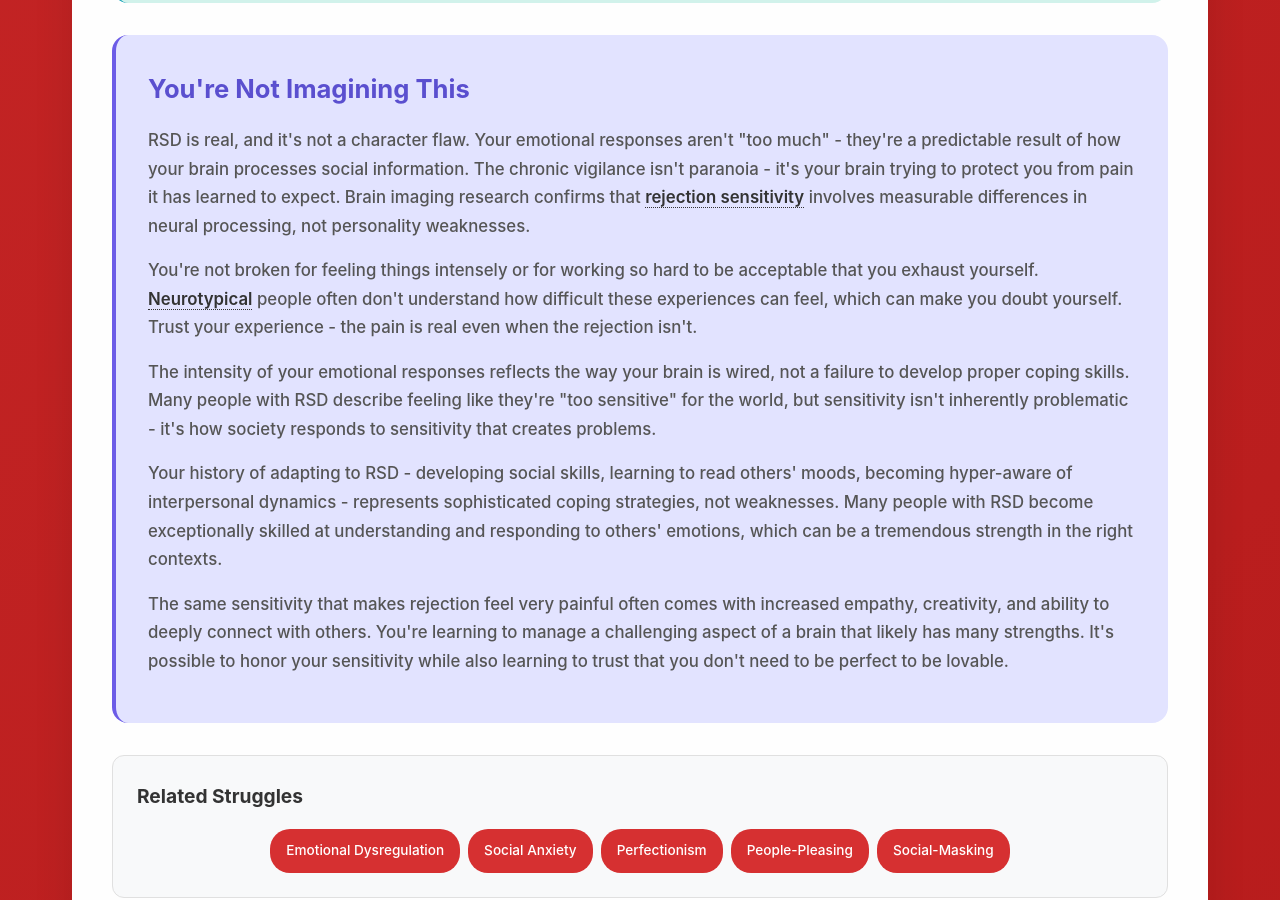
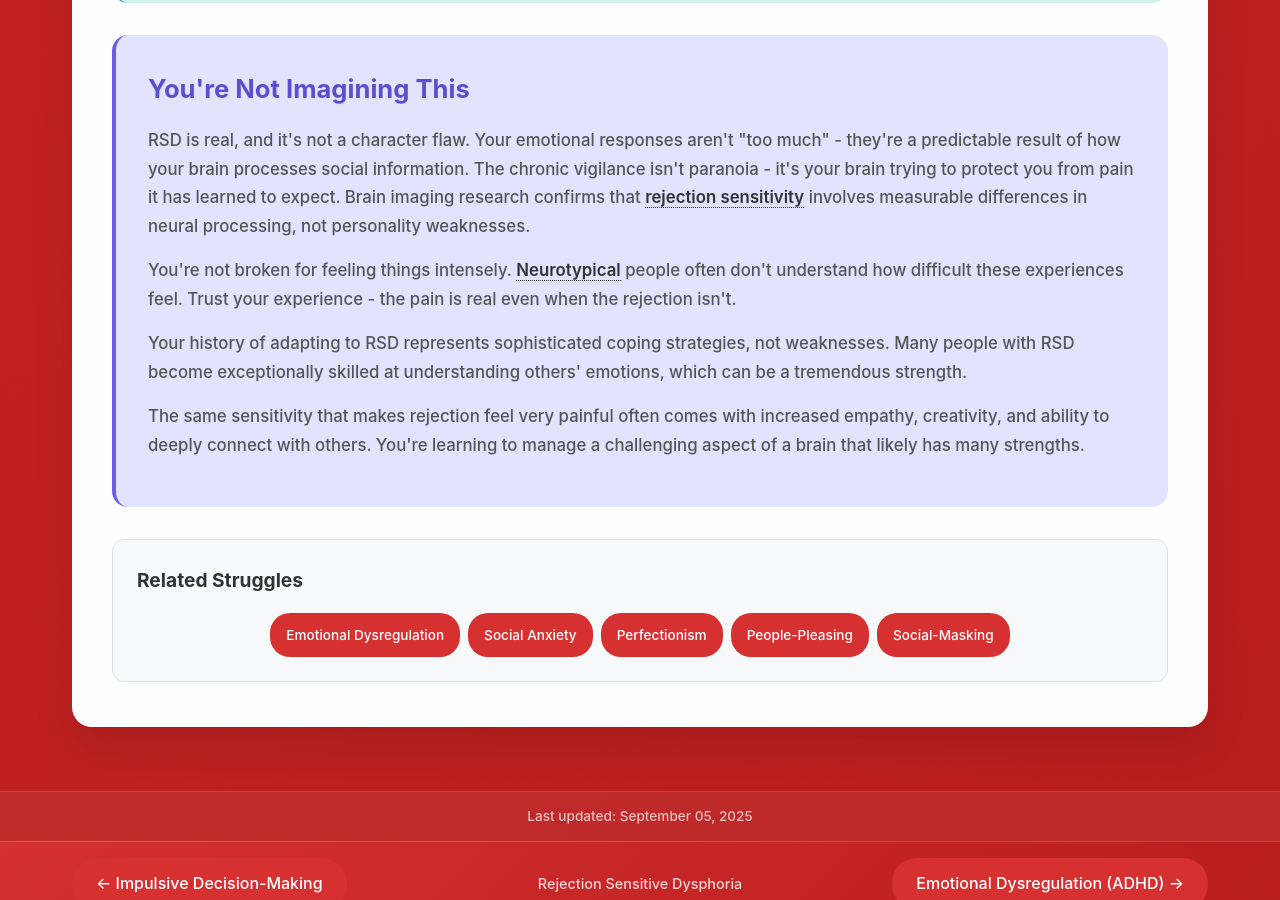
Before and after one commit to neurodivergent-survival-guide/neurodivergent-survival-guide, a Jekyll site: the page built from struggles/rejection-sensitive-dysphoria.html, in a window 1280 px wide and 900 px high, scrolled down 4452 px. Built offline with Jekyll 4.4.1, drawn with Linux system fonts in a browser that asks for light colours.

Commit message:
Update rejection-sensitive-dysphoria.html

```diff
--- a/struggles/rejection-sensitive-dysphoria.html
+++ b/struggles/rejection-sensitive-dysphoria.html
@@ -127,13 +127,11 @@ search_terms: ["so sensitive", "always sorry", "overthinking", "rejection hurts"
 
         <p>RSD is real, and it's not a character flaw. Your emotional responses aren't "too much" - they're a predictable result of how your brain processes social information. The chronic vigilance isn't paranoia - it's your brain trying to protect you from pain it has learned to expect. Brain imaging research confirms that <a class="jargon">rejection sensitivity<span class="tooltip">Heightened emotional response to perceived or real criticism or social threats</span></a> involves measurable differences in neural processing, not personality weaknesses.</p>
 
-        <p>You're not broken for feeling things intensely or for working so hard to be acceptable that you exhaust yourself. <a class="jargon">Neurotypical<span class="tooltip">Having a brain that functions in ways considered typical by society</span></a> people often don't understand how difficult these experiences can feel, which can make you doubt yourself. Trust your experience - the pain is real even when the rejection isn't.</p>
+        <p>You're not broken for feeling things intensely. <a class="jargon">Neurotypical<span class="tooltip">Having a brain that functions in ways considered typical by society</span></a> people often don't understand how difficult these experiences feel. Trust your experience - the pain is real even when the rejection isn't.</p>
 
-        <p>The intensity of your emotional responses reflects the way your brain is wired, not a failure to develop proper coping skills. Many people with RSD describe feeling like they're "too sensitive" for the world, but sensitivity isn't inherently problematic - it's how society responds to sensitivity that creates problems.</p>
+        <p>Your history of adapting to RSD represents sophisticated coping strategies, not weaknesses. Many people with RSD become exceptionally skilled at understanding others' emotions, which can be a tremendous strength.</p>
 
-        <p>Your history of adapting to RSD - developing social skills, learning to read others' moods, becoming hyper-aware of interpersonal dynamics - represents sophisticated coping strategies, not weaknesses. Many people with RSD become exceptionally skilled at understanding and responding to others' emotions, which can be a tremendous strength in the right contexts.</p>
-
-        <p>The same sensitivity that makes rejection feel very painful often comes with increased empathy, creativity, and ability to deeply connect with others. You're learning to manage a challenging aspect of a brain that likely has many strengths. It's possible to honor your sensitivity while also learning to trust that you don't need to be perfect to be lovable.</p>
+        <p>The same sensitivity that makes rejection feel very painful often comes with increased empathy, creativity, and ability to deeply connect with others. You're learning to manage a challenging aspect of a brain that likely has many strengths.</p>
     </div>
 
     <div class="related-struggles">
```
